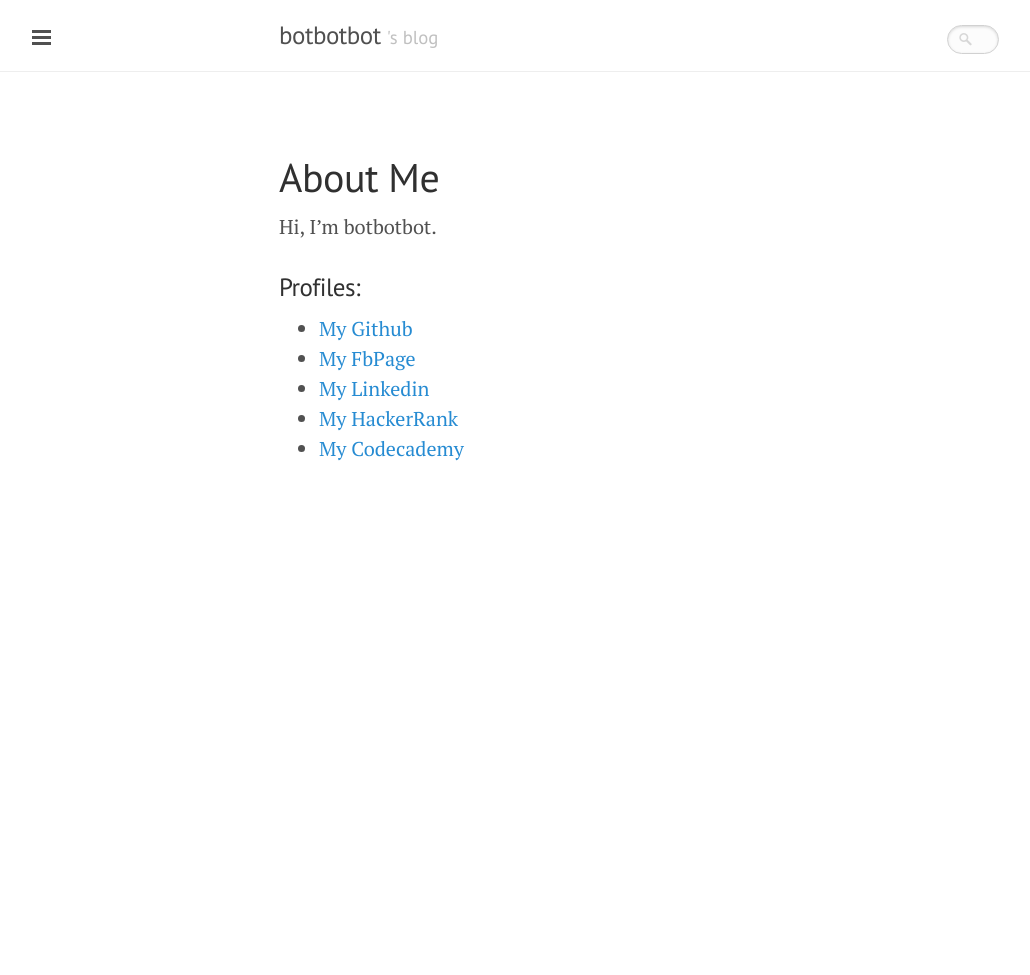
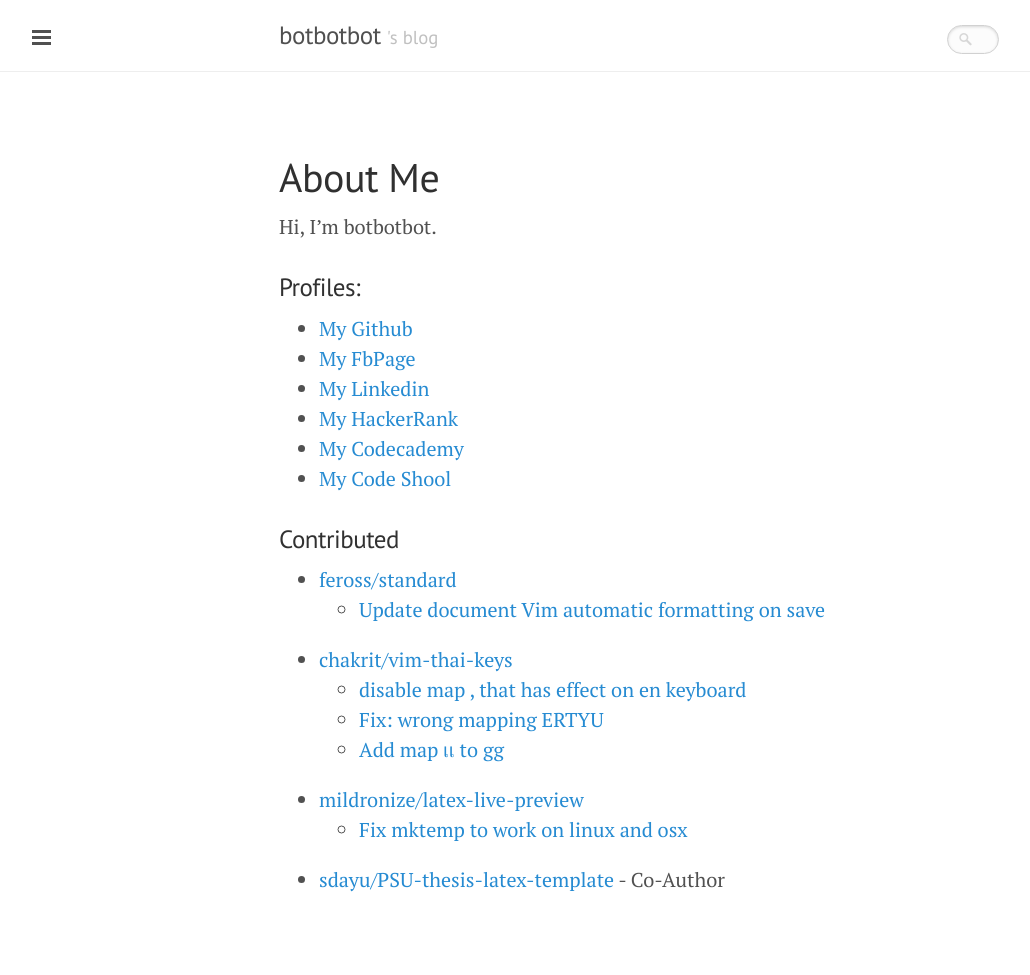
Before and after one commit to ibotdotout/ibotdotout.github.io, a Jekyll site: the page built from about.md, in a window 1280 px wide. Shown: the whole page, without its empty margins (1-1031 px from the left). Built offline with Jekyll 4.4.1, drawn with Linux system fonts in a browser that asks for light colours; nearby versions of some CDN libraries; Markdown is read by kramdown in place of the engine named in the settings; comment, search, counter and statistics services are not loaded; before the commit the page ends 900 px from its top, so only the background shows below that.

Commit message:
Update about me

```diff
--- a/about.md
+++ b/about.md
@@ -11,3 +11,18 @@ Hi, I'm botbotbot.
 * [My Linkedin](https://www.linkedin.com/in/tkroputa)
 * [My HackerRank](https://www.hackerrank.com/ibotdotout)
 * [My Codecademy](http://www.codecademy.com/ibotdotout)
+* [My Code Shool](https://www.codeschool.com/users/ibotdotout)
+
+### Contributed
+* [feross/standard](https://github.com/feross/standard)
+	- [Update document Vim automatic formatting on save](https://github.com/feross/standard/commit/08c8d6fdaf0352b42a5c0ee57cef3b08bedf0acb)
+
+* [chakrit/vim-thai-keys](https://github.com/chakrit/vim-thai-keys)
+	- [disable map , that has effect on en keyboard](https://github.com/chakrit/vim-thai-keys/commit/56c3f58d9b1f1c953b7c81714ad6971582a34b2d)
+	- [Fix: wrong mapping ERTYU](https://github.com/chakrit/vim-thai-keys/commit/0d8dc9e964ef1595541546d34e37014aa98a3579)
+	- [Add map เเ to gg](https://github.com/chakrit/vim-thai-keys/commit/be76cda0f257c6734616ae685808a6b301341563)
+
+* [mildronize/latex-live-preview](https://github.com/mildronize/latex-live-preview)
+	- [Fix mktemp to work on linux and osx](https://github.com/mildronize/latex-live-preview/commit/b66b36689aff62d97de3746e67be10ceed5730bc)
+
+* [sdayu/PSU-thesis-latex-template](https://github.com/sdayu/PSU-thesis-latex-template) - Co-Author
```
